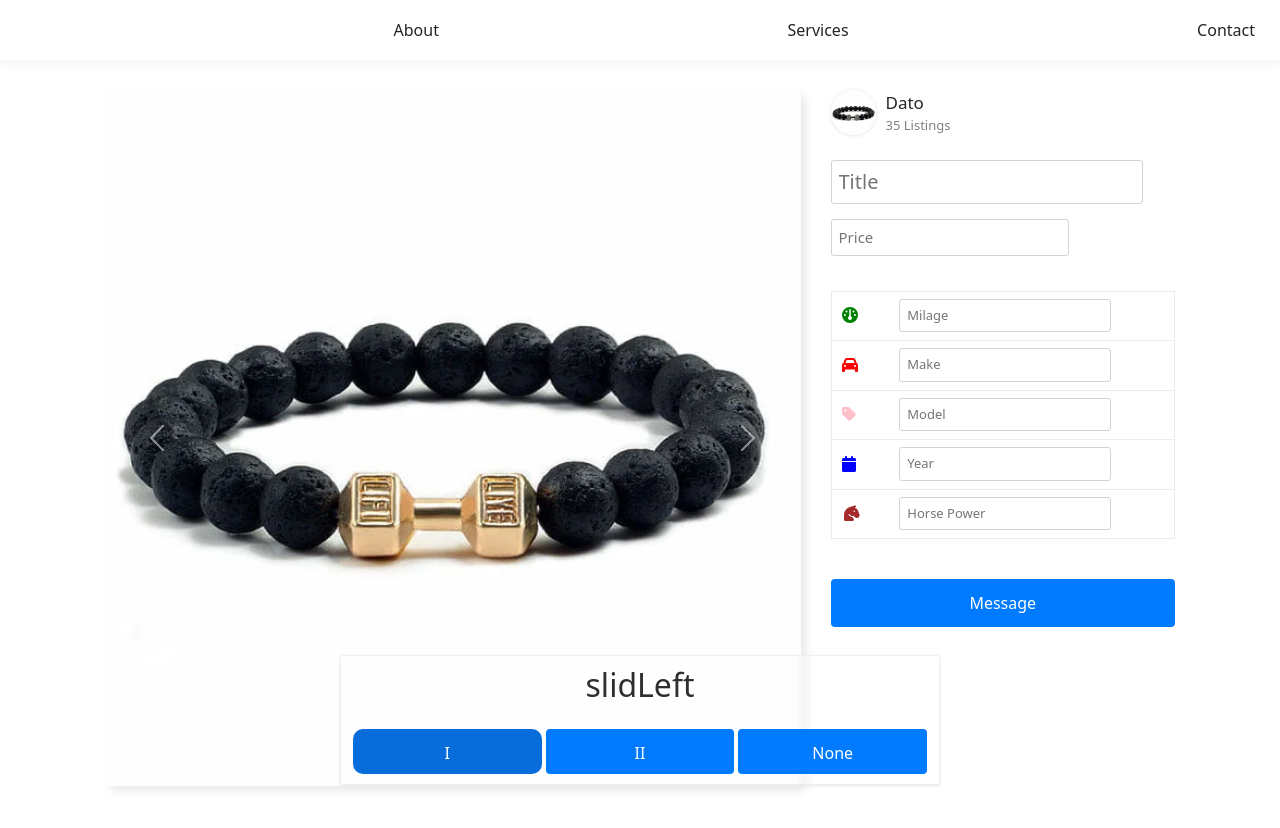
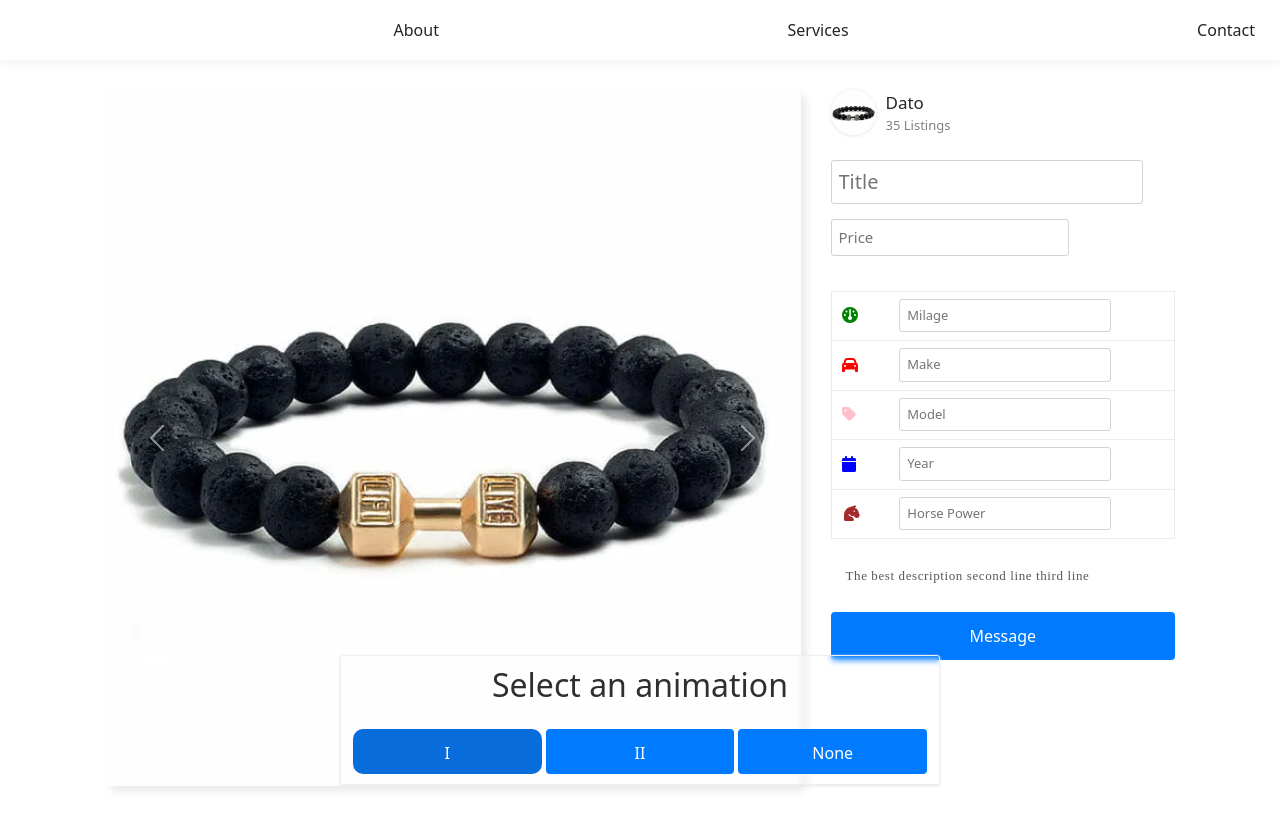
Before and after one commit to MikheilMusaelyan/carSite, a React (Vite) app: page / in a window 1280 px wide. Shown: the top 828 px of the page. Built offline with nearby package versions, Linux system fonts and the light colour scheme.

Commit message:
add textarea as an editiable property

```diff
--- a/src/item/item.css
+++ b/src/item/item.css
@@ -271,6 +271,9 @@ div::-webkit-scrollbar-thumb:hover {
     .left, .right{
         width: 100%;
     }
+    .select-anim-wrap{
+        max-width: 100%;
+    }
     .big-image-wrap{
         box-shadow: 0 3px 10px rgb(233, 233, 233);
     }
--- a/src/item/item.tsx
+++ b/src/item/item.tsx
@@ -8,7 +8,6 @@ import {
   faGauge,
   faHorseHead,
   faTag,
-  faWallet,
 } from "@fortawesome/free-solid-svg-icons";
 import { checkInput } from "../shared";
 import Carousel from "../carousel/carousel";
@@ -26,7 +25,7 @@ export default function Item() {
     animation: "slidLeft",
     hp: '',
     name: "",
-    desc: `The best description
+    description: `The best description
       second line
       third line`,
     images: ["/src/assets/irownbracelet.png", "/src/assets/ironwrist2.png"],
@@ -80,6 +79,7 @@ export default function Item() {
     };
   }, [])
 
+
   useEffect(() => {
     document.addEventListener('scroll', handleScroll);
     return () => {
@@ -99,7 +99,7 @@ export default function Item() {
   function handleClickOutside(event: any) {
     if(!editing || event.target.hasAttribute('data-name')) return
     setEditingProp('')
-    if(event.target && event.target.tagName === 'INPUT'){
+    if(event.target && (event.target.tagName === 'INPUT' || event.target.tagName === 'TEXTAREA')){
       setEditingProp(event.target.name)
     }
   }
@@ -226,6 +226,7 @@ export default function Item() {
               />}
           </div>
 
+          {/* properties */}
           <table className="car-details" ref={carDetailsRef}>
             <tbody>
               {propertyArr.map((prop: any, i: number) => {
@@ -270,21 +271,26 @@ export default function Item() {
             </tbody>
           </table>
 
-          {/* <div className="description-wrap">
-            {!editing && <span className="description">{selectedItem["desc"]}</span>}
-            {editing &&
-              <textarea
-              className="description-textarea detail-input"
-              placeholder="Description (optional)"
-              ref={inputRefs.desc.value}
-              onChange={handleInputChange}
-              name="desc"
-              value={selectedItem['desc']}
-              >
+          {/* textare */}
+          <div className="description-wrap">
+            {renderProperty('description') &&
+            <span
+            data-name='property'
+            onClick={() => selectInput('description')}
+            className="description"
+            >{selectedItem["description"]}</span>}
 
-              </textarea>
+            {renderInput('description') &&
+            <textarea
+            className="description-textarea detail-input"
+            placeholder="Description (optional)"
+            onChange={handleInputChange}
+            name="description"
+            value={selectedItem['description']}
+            >
+            </textarea>
             }
-          </div> */}
+          </div>
 
           <button
           onClick={message}
@@ -295,7 +301,7 @@ export default function Item() {
       <div className="select-anim-wrap-main">
         <div className="select-anim-wrap-fixed">
           <div className="select-anim-wrap">
-            <h2 className="select-anim-text"> {selectedItem['animation']}</h2>
+            <h2 className="select-anim-text">Select an animation</h2>
               <div className="button-wrap">
                 <button onClick={() => changeAnimation('slidLeft')} className={`select-anim ${selectedItem['animation'] === 'slidLeft' ? 'active' : ''}`}>I</button>
                 <button onClick={() => changeAnimation('appear')} className={`select-anim ${selectedItem['animation'] === 'appear' ? 'active' : ''}`}>II</button>
```
